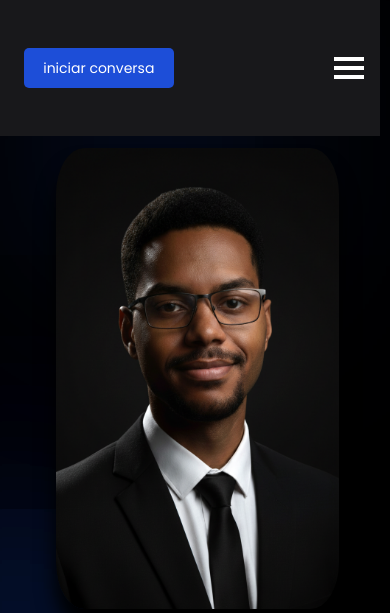
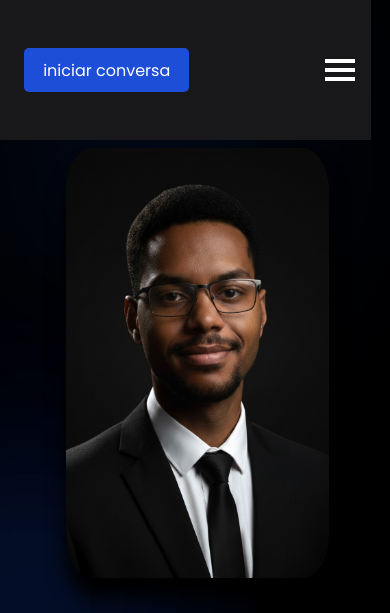
Before and after one commit to emersonTSsantos/portfolio_2, a plain HTML site: page index.html in a window 390 px wide. Shown: the top 613 px of the page. Drawn offline with nearby package versions, Linux system fonts and the light colour scheme.

Commit message:
atualização responsiva

```diff
--- a/style.css
+++ b/style.css
@@ -11,9 +11,17 @@
 }
 
 .container{
-    max-width: 1220px;
+    max-width: 1200px;
     margin: auto;
     padding: 3rem 1rem;
+}
+
+@media (width < 780px) {
+    .container {
+        max-width: 780px;
+        width: 95%;
+        margin: 0 auto;
+    }
 }
 
 img{
@@ -30,8 +38,6 @@ body{
 
 nav{
     max-width: 1200px;
-    margin: 0 auto;
-    padding: 2rem 1rem;
     display: flex;
     align-items: center;
     justify-content: space-between;
@@ -82,11 +88,12 @@ nav{
 }
 
 .hamburger div {
+
     width: 30px;
     height: 4px;
     background-color: white;
     transition: 0.3s;
-    margin-left: 120px;
+
 }
 
 .mobile-menu a {
@@ -97,8 +104,10 @@ nav{
 /* Responsividade */
 @media (width < 780px) {
 
-    .container {
-        margin: 0 auto;
+    nav {
+        max-width: 780px;
+        width: 100%;
+        gap: 0;
     }
 
     .mobile-menu {
@@ -110,7 +119,7 @@ nav{
     }
 
     nav .btn-mobile{
-        font-size: 14px;
+        font-size: 16px;
         color: #fff;
         background-color: #1d4ed8;
         border-radius: 5px;
```
Also changed, not shown: index.html (+4 -4 lines).
